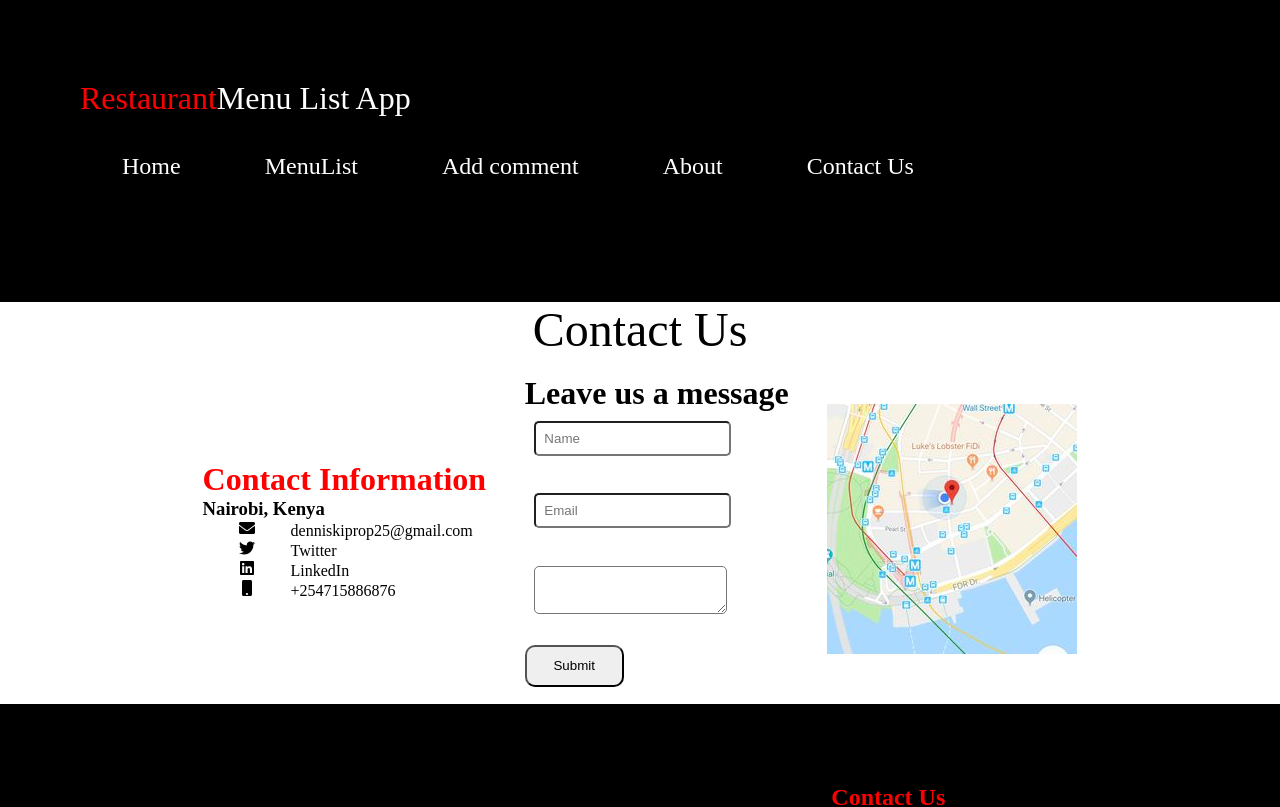
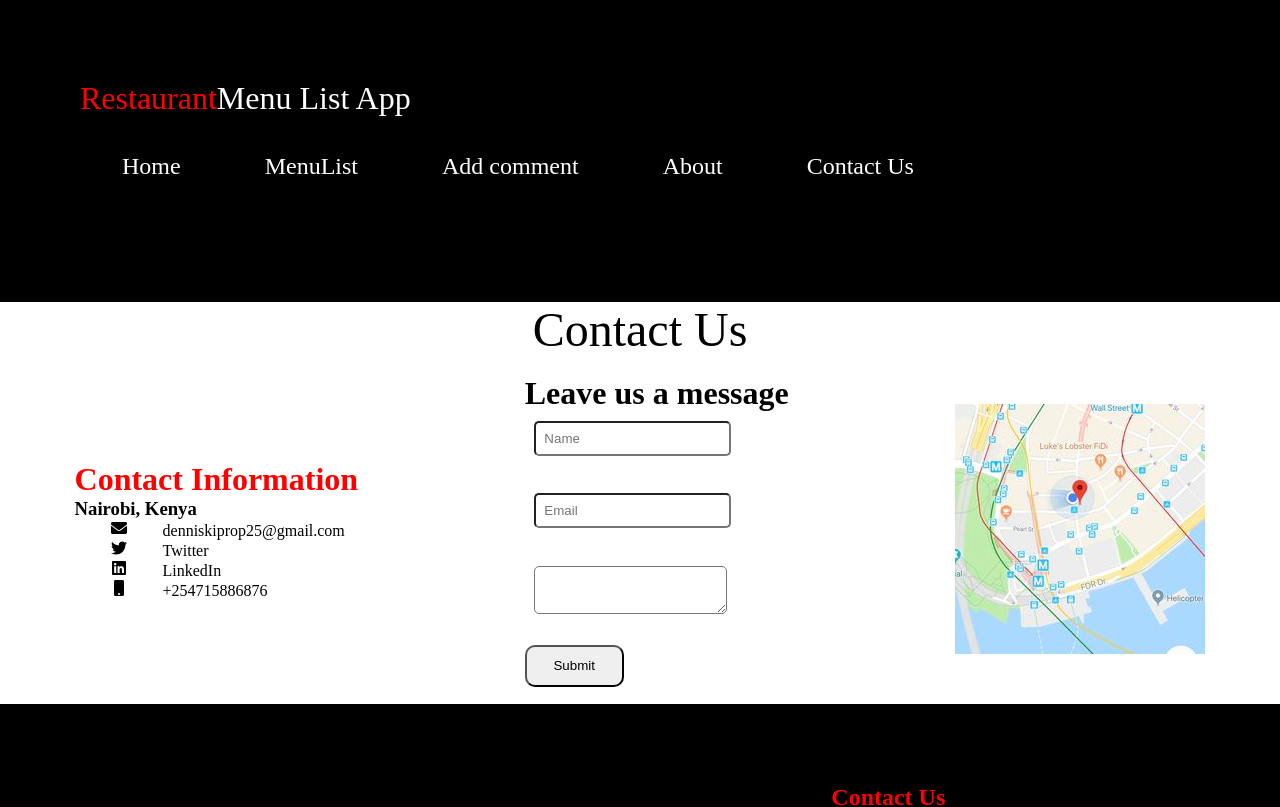
Before and after one commit to Mkdenno/restaurant-app, a React (Create React App) app: page /contact in a window 1280 px wide. Shown: the top 807 px of the page. Built offline with nearby package versions, Linux system fonts and the light colour scheme; no server answers; the HTML template or start-up script is replaced by a standard one.

Commit message:
It will add style to contact us page

```diff
--- a/src/index.css
+++ b/src/index.css
@@ -296,8 +296,8 @@ display:flex;
 justify-content:space-around;
 align-items:center;
 height:auto;
-width:70%;
+width:100%;
 margin:auto;
 flex-wrap: wrap;
-
+height: 100%;
  }
```
